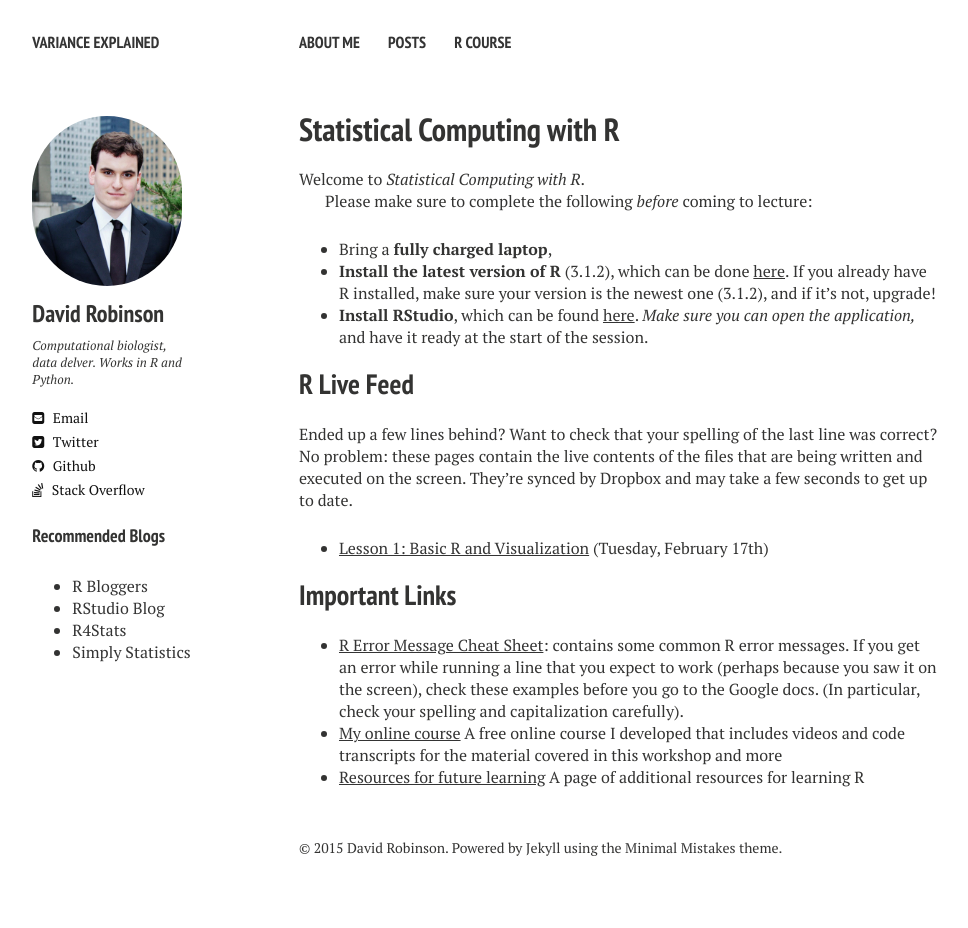
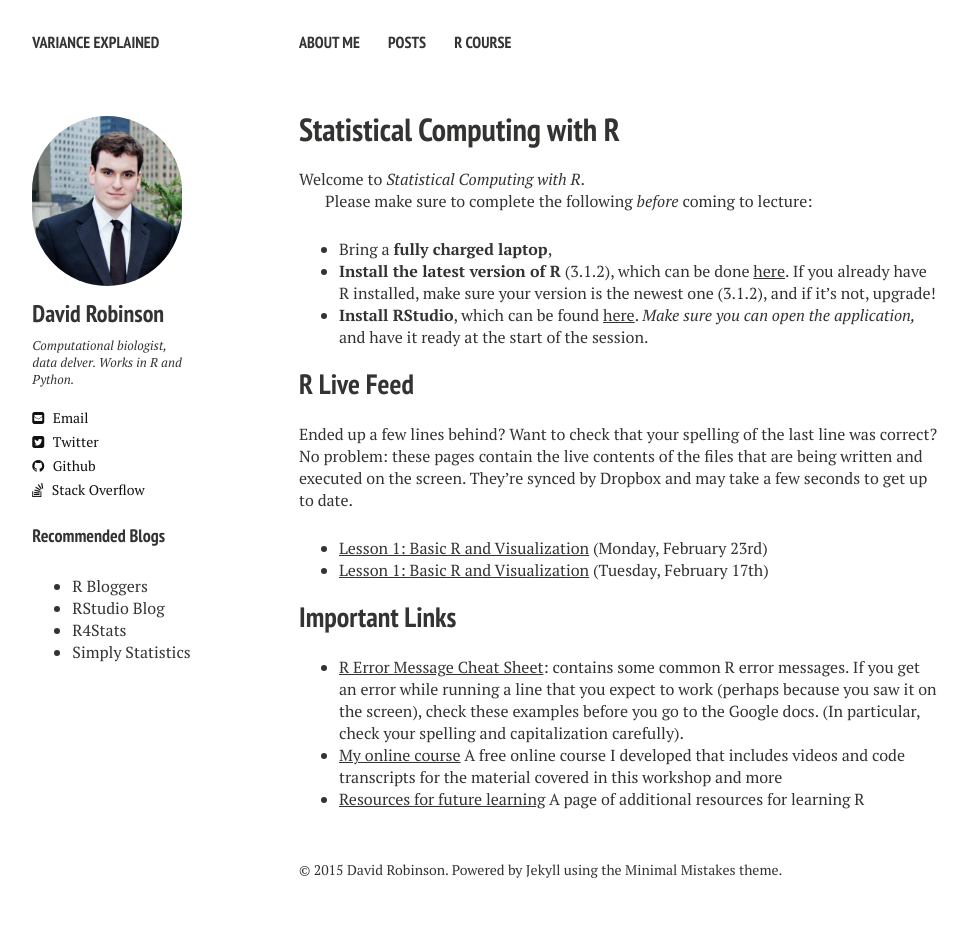
Before and after one commit to orenetar3/dgrtwo.github.com, a Jekyll site: the page built from courses/McGraw/index.md, in a window 1280 px wide. Shown: the whole page, without its empty margins (21-989 px from the left). Built offline with Jekyll 4.4.1, drawn with Linux system fonts in a browser that asks for light colours; nearby versions of some CDN libraries; before the commit the page ends 906 px from its top, so only the background shows below that.

Commit message:
Updated with link to lesson 2

```diff
--- a/courses/McGraw/index.md
+++ b/courses/McGraw/index.md
@@ -18,6 +18,7 @@ R Live Feed
 ----------------
 Ended up a few lines behind? Want to check that your spelling of the last line was correct? No problem: these pages contain the live contents of the files that are being written and executed on the screen. They're synced by Dropbox and may take a few seconds to get up to date.
 
+* [Lesson 1: Basic R and Visualization](https://www.dropbox.com/s/nlcfg342eh06efu/lesson1_022315.txt?dl=0) (Monday, February 23rd)
 * [Lesson 1: Basic R and Visualization](https://www.dropbox.com/s/qehj8y1v0qlec5y/lesson1.txt?dl=0) (Tuesday, February 17th)
 
 Important Links
```
